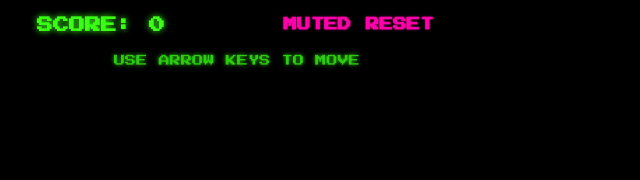
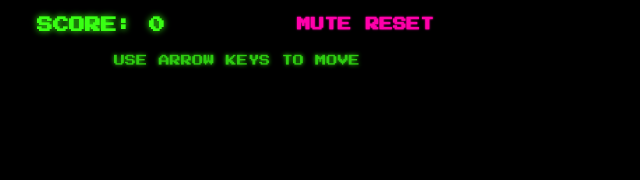
Before and after one commit to curtisrenkiewicz/retro-snake-game, a plain HTML site: page index.html in a window 1280 px wide. Shown: the part 567-747 px from the top of the page, 403-1043 px from the left. Drawn offline with nearby package versions, Linux system fonts and the light colour scheme.

Commit message:
Enable sound by default - game now starts with sound on

```diff
--- a/index.html
+++ b/index.html
@@ -185,7 +185,7 @@
       <div id="score">SCORE: 0</div>
       <div class="btn-group">
         <button id="muteBtn" class="btn-text" aria-label="Mute/Unmute Sound">
-          MUTED
+          MUTE
         </button>
         <button id="resetBtn" class="btn-text">RESET</button>
       </div>
@@ -233,13 +233,13 @@
         food = { x: 5, y: 5 },
         gameOver = false,
         score = 0,
-        soundMuted = true,
+        soundMuted = false,
         audioCtx = null,
         gameRunning = false,
         gameSpeed = 150; // Slower speed for better control
 
       // Set initial button text
-      muteBtn.textContent = "MUTED";
+      muteBtn.textContent = "MUTE";
 
       // Particle system for food burst
       let particles = [];
```
